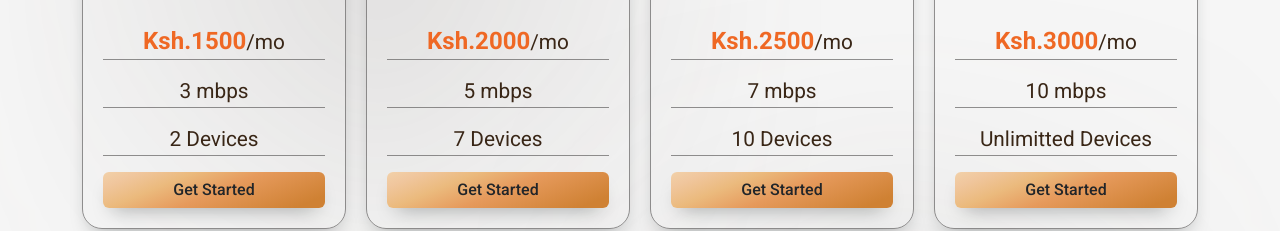
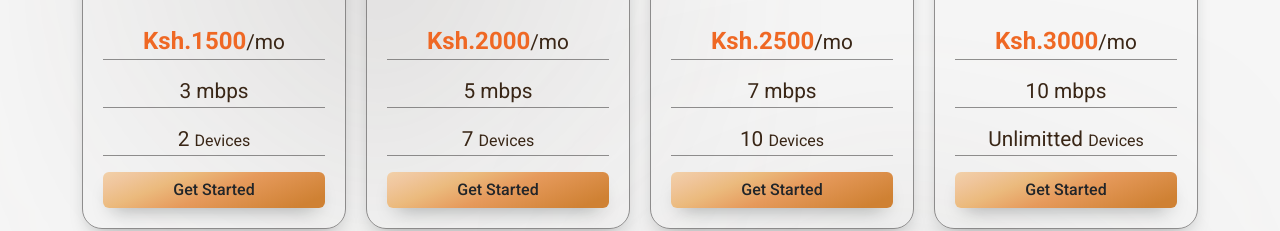
Before and after one commit to Samwaho/BachtechWeb, a React (Vite) app: page / in a window 1280 px wide. Shown: the part 1620-1851 px from the top of the page. Built offline with nearby package versions, Linux system fonts and the light colour scheme.

Commit message:
Seventh commit

```diff
--- a/src/components/pricing/Pricing.tsx
+++ b/src/components/pricing/Pricing.tsx
@@ -122,7 +122,9 @@ const Pricing = () => {
                         <span>Ksh.{price}</span>/mo
                       </p>
                       <p>{speed} mbps</p>
-                      <p>{devices} Devices</p>
+                      <p>
+                        {devices} <small>Devices</small>
+                      </p>
                       <a href="#contacts">
                         <button className="btn btn-3">Get Started</button>
                       </a>
--- a/src/index.css
+++ b/src/index.css
@@ -50,6 +50,9 @@ hr{
 }
 ul{
   list-style: none;
+}
+small{
+  font-size: 1rem;
 }
 .text-gradient {
   background: radial-gradient(
```
